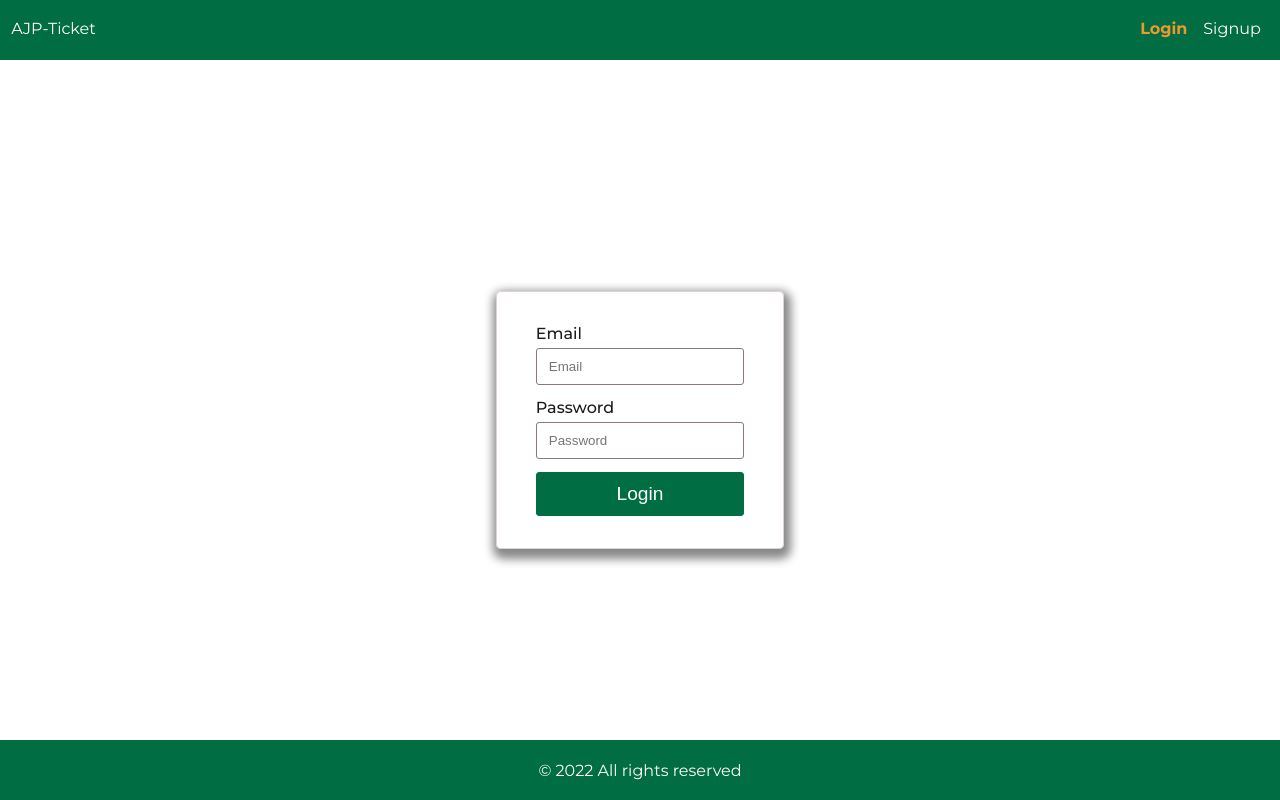
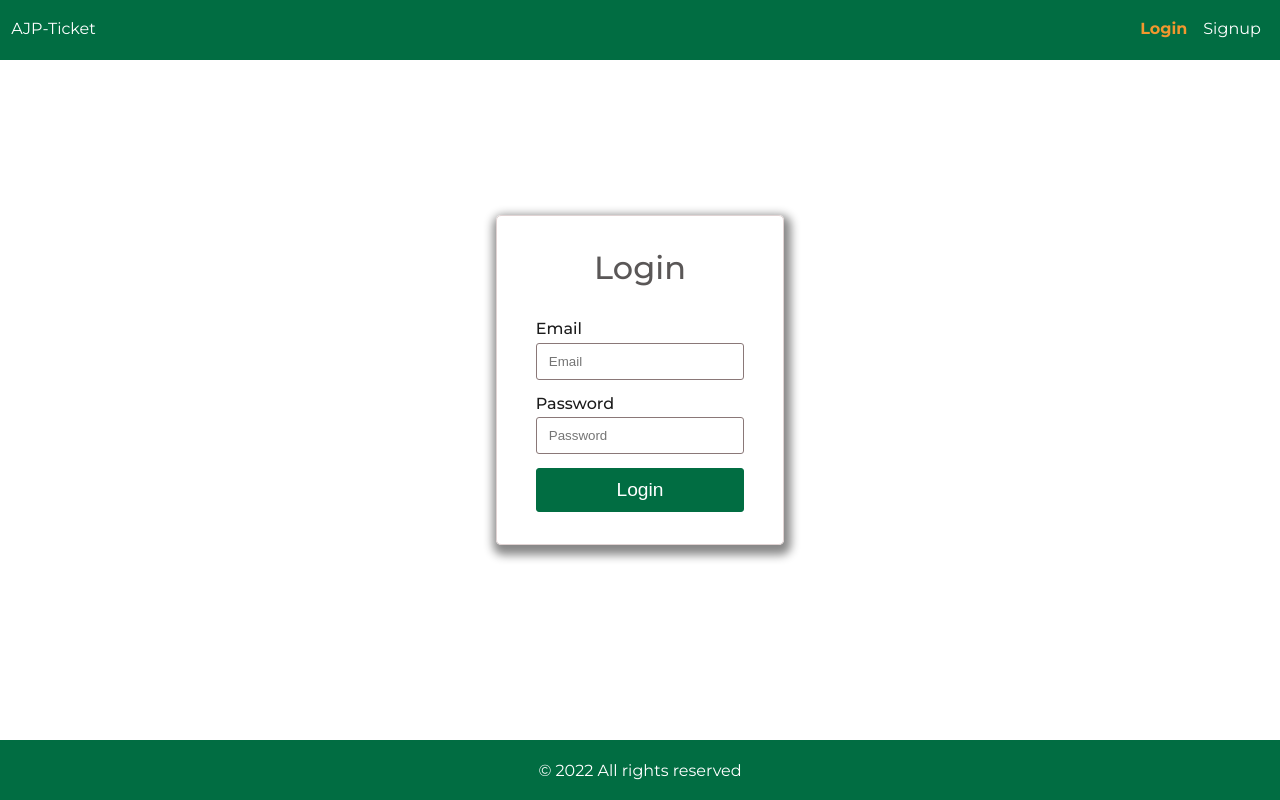
Before and after one commit to medAmineRg/AJP-TICKET-APP, a Next.js app in the folder client/: page /login in a window 1280 px wide. Built offline with nearby package versions, Linux system fonts and the light colour scheme.

Commit message:
styling for login and signup

```diff
--- a/client/component/auth/log-in.jsx
+++ b/client/component/auth/log-in.jsx
@@ -5,6 +5,7 @@ import classes from "./sign-up.module.css";
 import { loadUser, login, reset } from "../../features/auth/authSlice";
 import { toast } from "react-toastify";
 import Button from "../ui/button";
+import { FiLogIn } from "react-icons/fi";
 
 function LogInCom() {
   const [signupData, setSignupData] = useState({});
@@ -46,8 +47,13 @@ function LogInCom() {
   };
 
   return (
+    <>
       <div className={classes.container}>
         <form className={classes.form} onSubmit={onSubmit}>
+          <div className={classes.pageInfo}>
+            <p>Login</p>
+          </div>
+
           <div className={classes["from-control"]}>
             <label htmlFor="">Email</label>
             <input
@@ -73,6 +79,7 @@ function LogInCom() {
           </div>
         </form>
       </div>
+    </>
   );
 }
 
--- a/client/component/auth/sign-up.jsx
+++ b/client/component/auth/sign-up.jsx
@@ -5,6 +5,7 @@ import { useDispatch, useSelector } from "react-redux";
 import { loadUser, reset, signup } from "../../features/auth/authSlice";
 import { toast } from "react-toastify";
 import Button from "../ui/button";
+import { FaUser } from "react-icons/fa";
 
 function SignUpCom() {
   const router = useRouter();
@@ -50,6 +51,10 @@ function SignUpCom() {
   return (
     <div className={classes.container}>
       <form className={classes.form} onSubmit={onSubmit}>
+        <div className={classes.pageInfo}>
+          <p>Register</p>
+        </div>
+
         <div className={classes["from-control"]}>
           <label>Email</label>
           <input
--- a/client/component/auth/sign-up.module.css
+++ b/client/component/auth/sign-up.module.css
@@ -2,8 +2,7 @@
   display: flex;
   justify-content: center;
   align-items: center;
-  height: 70vh;
-  margin-top: 5em;
+  height: 80vh;
 }
 
 .form {
@@ -48,3 +47,20 @@
   border-radius: 3px;
   font-size: 1.2em;
 }
+
+.pageInfo {
+  width: 90%;
+  margin: 0 auto;
+  /* display: flex;
+  justify-content: center;
+  align-items: center; */
+  text-align: center;
+  margin-bottom: 2rem;
+  color: rgb(27, 27, 27);
+}
+
+.pageInfo p {
+  font-weight: 500;
+  font-size: 2rem;
+  color: rgb(90, 87, 87);
+}
```
Also changed, not shown: 1 other file (tests, documents, lock files or other folders). Lines whose indentation alone changed are shown as unchanged.
